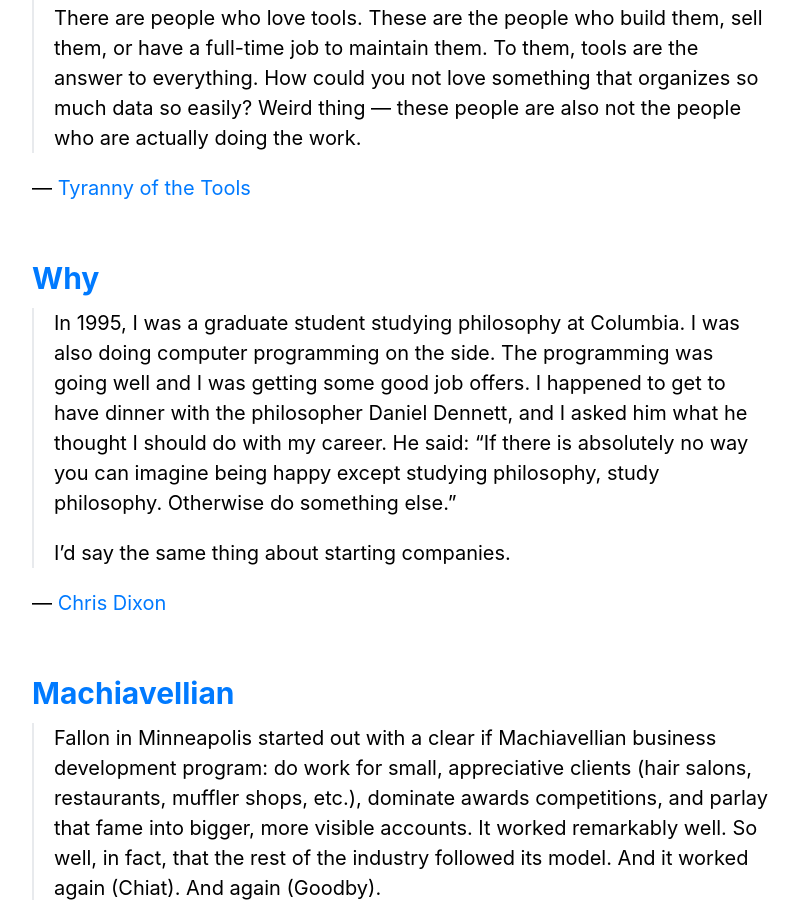
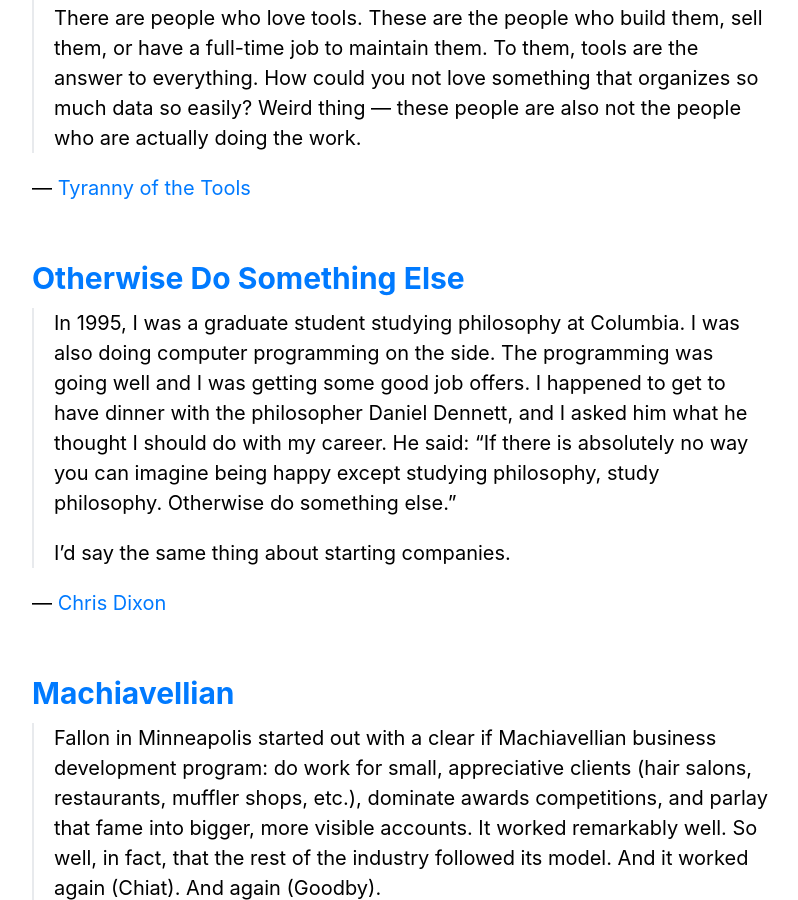
Before and after one commit to zachwill/blog, a Jekyll site: the page built from index.html, in a window 1280 px wide and 900 px high, scrolled down 60272 px. Shown: the whole window, without its empty margins (238-1036 px from the left). Built offline with Jekyll 4.4.1, drawn with Linux system fonts in a browser that asks for light colours.

Commit message:
Update blog post title

```diff
--- a/_posts/2011-12-01-something-else.md
+++ b/_posts/2011-12-01-something-else.md
@@ -1,7 +1,7 @@
 ---
 layout    : post
-title     : Why
-permalink : /why/
+title     : Otherwise Do Something Else
+permalink : /otherwise-do-something-else/
 ---
 
 > In 1995, I was a graduate student studying philosophy at Columbia.  I was
```
